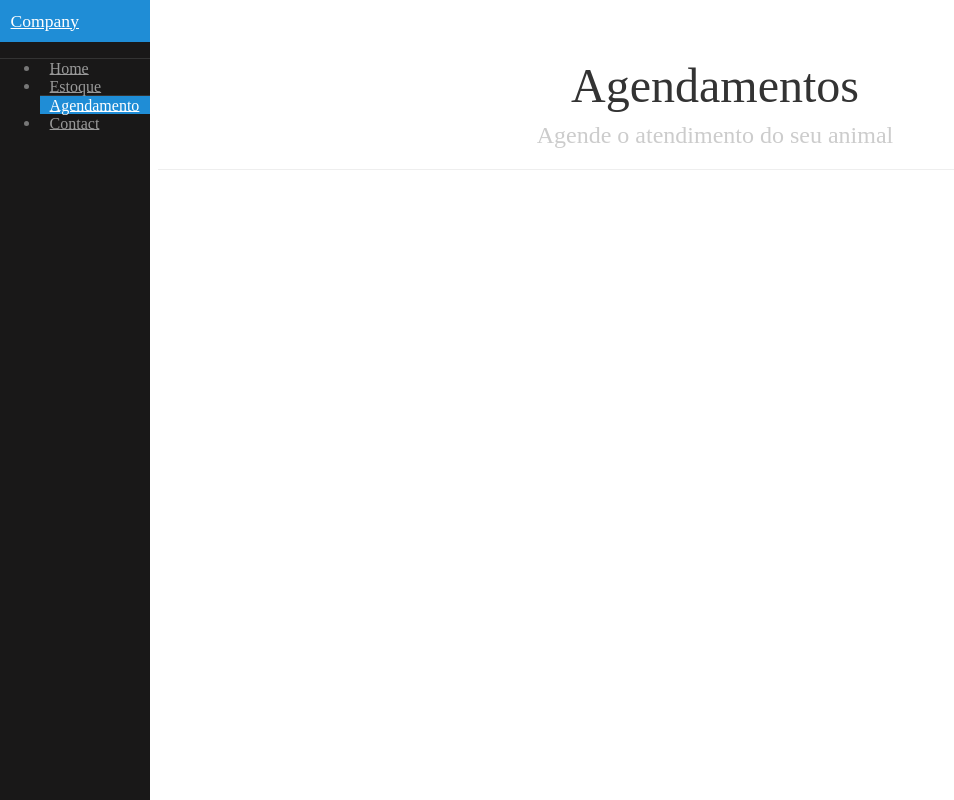
After one commit to R43F/petshop, a Django app: page /agendamento/ in a window 1280 px wide. The commit adds this page. Shown: the whole page, without its empty margins (0-954 px from the left). Run offline with Django 3.2, Linux system fonts and the light colour scheme; parts of the project's set-up code (start-up, migrations or seed data) failed here and were passed over.

Commit message:
pagina agendamento

```diff
--- /dev/null
+++ b/petshop/core/templates/agendamento.html
@@ -0,0 +1,14 @@
+{% extends 'base.html' %}
+
+{% load static %}
+
+{% block content %}
+<div id="main">
+    <div class="header">
+        <h1 class="titulo">Agendamentos</h1>
+        <h2>Agende o atendimento do seu animal</h2>
+    </div>
+
+</div>
+
+{% endblock %}
--- a/petshop/core/templates/base.html
+++ b/petshop/core/templates/base.html
@@ -4,7 +4,7 @@
     <head>
         <meta charset="utf-8">
         <meta name="viewport" content="width=device-width, initial-scale=1.0">
-        <title>Responsive Side Menu &ndash; Layout Examples &ndash; Pure</title>
+        <title>Petshop &ndash; Layout &ndash; Pure</title>
 
         <link rel="stylesheet" href="{% static 'css/side-menu.css' %}" />
 
@@ -32,7 +32,7 @@
                         <li class="pure-menu-item"><a href="{% url 'core:estoque' %}" class="pure-menu-link">Estoque</a></li>
 
                         <li class="pure-menu-item menu-item-divided pure-menu-selected">
-                            <a href="#" class="pure-menu-link">Services</a>
+                            <a href="{% url 'core:agendamento' %}" class="pure-menu-link">Agendamento</a>
                         </li>
 
                         <li class="pure-menu-item"><a href="#" class="pure-menu-link">Contact</a></li>
--- a/petshop/core/urls.py
+++ b/petshop/core/urls.py
@@ -1,8 +1,9 @@
 from django.urls import path
-from petshop.core.views import home, estoque
+from petshop.core.views import home, estoque, agendamento
 app_name = 'core'
 
 urlpatterns = [
     path('', home, name='home'),
-    path('estoque/', estoque, name='estoque')
+    path('estoque/', estoque, name='estoque'),
+    path('agendamento/', agendamento, name='agendamento'),
 ]
--- a/petshop/core/views.py
+++ b/petshop/core/views.py
@@ -13,3 +13,7 @@ def estoque(request):
         'estoque': estoque
     }
     return render(request, template_name, context)
+
+
+def agendamento(request):
+    return render(request, 'agendamento.html')
```
Also changed, not shown: petshop/core/models.py (+18 -0 lines), petshop/settings.py (+12 -6 lines), db.sqlite3.
